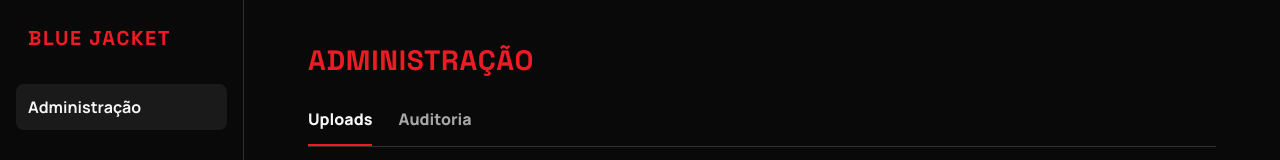
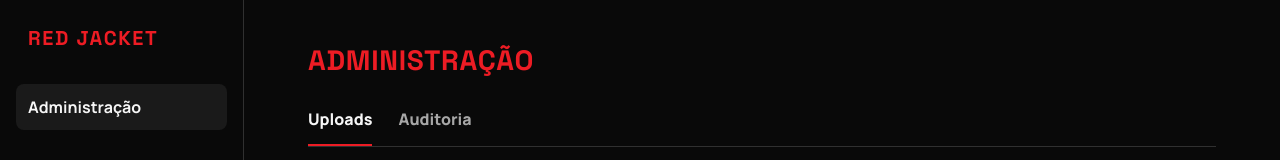
Before and after one commit to luisfernandotriunfante-bit/blue-jacket-next, a React (Vite) app: page / in a window 1280 px wide. Shown: the top 160 px of the page. Built offline with nearby package versions, Linux system fonts and the light colour scheme.

Commit message:
feat: rename system to Red Jacket

```diff
--- a/package.json
+++ b/package.json
@@ -1,5 +1,5 @@
 {
-  "name": "blue-jacket-next",
+  "name": "red-jacket",
   "private": true,
   "version": "0.1.0",
   "type": "module",
--- a/src/App.tsx
+++ b/src/App.tsx
@@ -32,12 +32,12 @@ export function App() {
   function downloadAiJson() {
     const body = JSON.stringify(buildAiAuditJson(files, audit), null, 2)
     const url = URL.createObjectURL(new Blob([body], { type: 'application/json' }))
-    const link = document.createElement('a'); link.href = url; link.download = 'auditoria-blue-jacket.json'; link.click(); URL.revokeObjectURL(url)
+    const link = document.createElement('a'); link.href = url; link.download = 'auditoria-red-jacket.json'; link.click(); URL.revokeObjectURL(url)
   }
   const filesIn = (area: SourceArea) => files.filter(file => file.area === area)
 
   return <div className={`app theme-${theme}`}>
-    <aside className="sidebar"><div className="brand">BLUE JACKET</div><button className="nav-item active" type="button">Administração</button><div className="sidebar-bottom"><button className="theme-toggle" type="button" onClick={() => setTheme(theme === 'dark' ? 'light' : 'dark')}>{theme === 'dark' ? 'Tema claro' : 'Tema escuro'}</button></div></aside>
+    <aside className="sidebar"><div className="brand">RED JACKET</div><button className="nav-item active" type="button">Administração</button><div className="sidebar-bottom"><button className="theme-toggle" type="button" onClick={() => setTheme(theme === 'dark' ? 'light' : 'dark')}>{theme === 'dark' ? 'Tema claro' : 'Tema escuro'}</button></div></aside>
     <main className="main">
       <header className="topbar"><h1>ADMINISTRAÇÃO</h1><nav className="tabs" aria-label="Administração"><button className={tab === 'uploads' ? 'selected' : ''} onClick={() => setTab('uploads')} type="button">Uploads</button><button className={tab === 'auditoria' ? 'selected' : ''} onClick={() => setTab('auditoria')} type="button">Auditoria</button></nav></header>
       {tab === 'uploads' ? <section className="content">
--- a/src/domain/audit.ts
+++ b/src/domain/audit.ts
@@ -19,7 +19,7 @@ export function buildAudit(files: UploadedFile[]): AuditItem[] {
 
 export function buildAiAuditJson(files: UploadedFile[], audit: AuditItem[]) {
   return {
-    type: 'blue_jacket_audit',
+    type: 'red_jacket_audit',
     generated_at: new Date().toISOString(),
     purpose: 'Resumo claro para uma IA ajudar a corrigir pendências do painel.',
     current_stage: 'Preparação dos motores',
```
Also changed, not shown: 2 other files (tests, documents, lock files or other folders).
